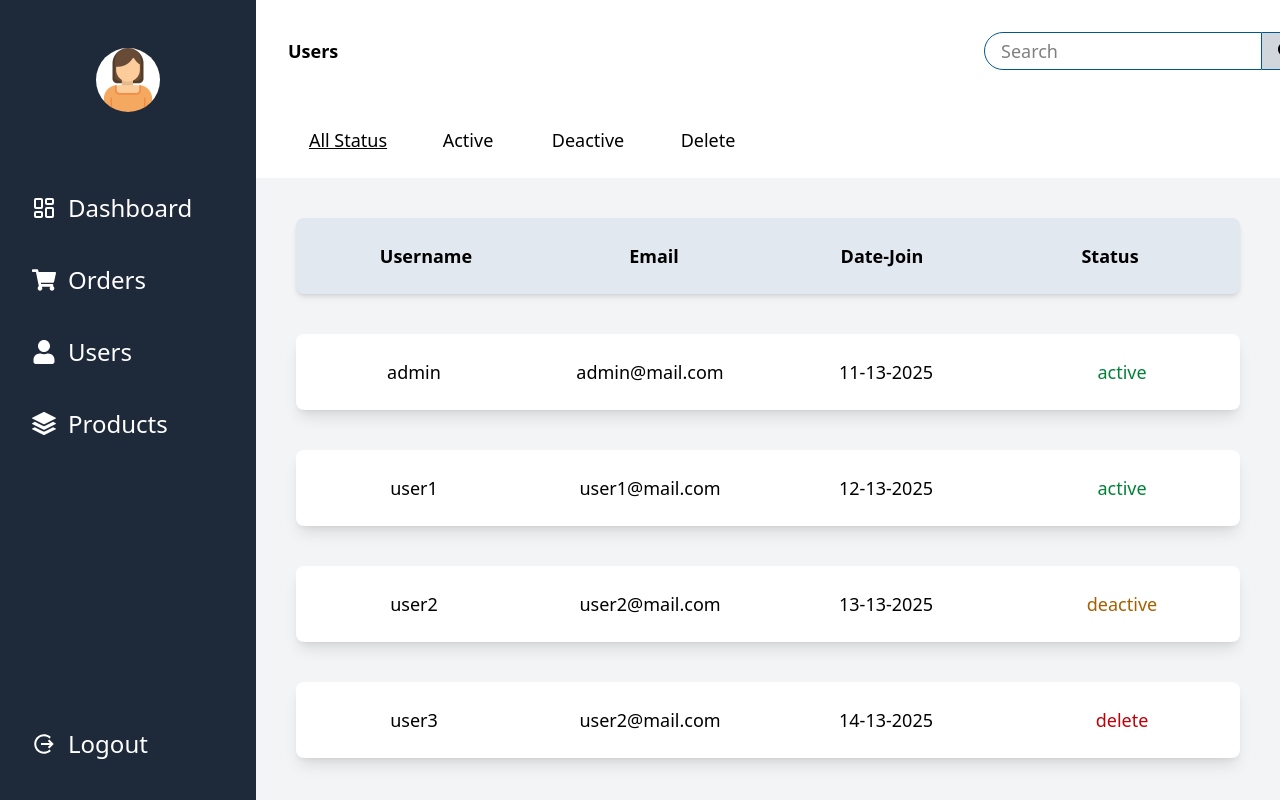
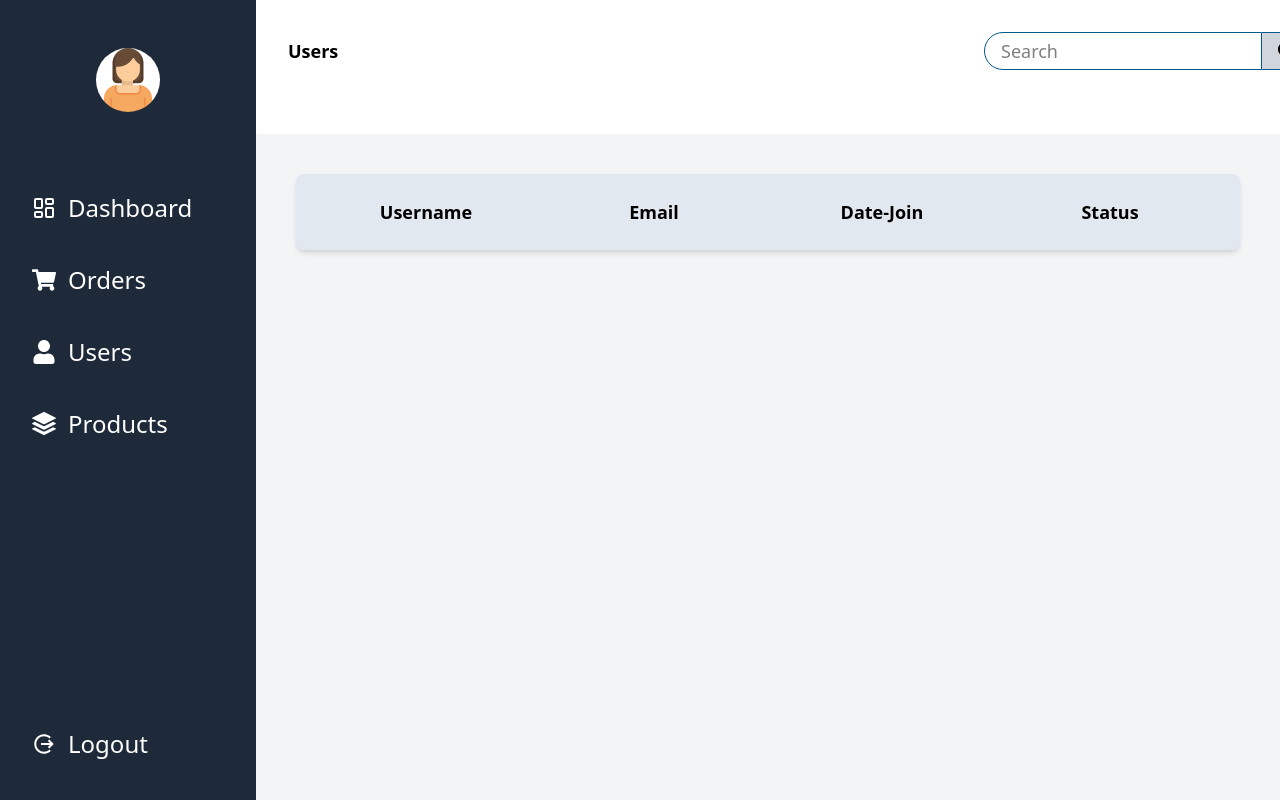
Before and after one commit to sauzanfaza/admin-dashboard, a React (Vite) app: page /user-page in a window 1280 px wide. Shown: the top 800 px of the page. Built offline with nearby package versions, Linux system fonts and the light colour scheme.

Commit message:
change data user from dummy data to data user from localstorage, when user sign up first

```diff
--- a/src/pages/Regis.jsx
+++ b/src/pages/Regis.jsx
@@ -11,17 +11,20 @@ export default function Regis() {
     const handleRegister = (e) => {
         e.preventDefault();
 
+        // cek confirm pw
         if(password !== confirm) {
             alert("Password tidak sama!")
             return;
         }
 
+        // cek apakah sudah ada yg pake username yang sama
         const users = JSON.parse(localStorage.getItem("users")) || [];
         if(users.find((u) => u.username === username)) {
             alert("username telah dipakai!")
             return;
         }
 
+        // kalo gak ada masukan username baru, emailnya, dan pw nya, lalu redirect ke login page
         users.push({ username, email, password});
         localStorage.setItem("users", JSON.stringify(users))
         alert("Register berhasil!");
--- a/src/pages/User.jsx
+++ b/src/pages/User.jsx
@@ -1,33 +1,39 @@
 import Sidebar from "../components/Sidebar"
 import Navbar from "../components/Navbar"
-import { users } from "../data/data"
+// import { users } from "../data/data"
 import { useState } from "react"
 import { useSearch } from "../../SearchContext"
 import { useMemo } from "react"
 import SearchBar from "../components/SearchBar"
+import { useEffect } from "react"
+import { data } from "react-router-dom"
 
 export default function User({user, setUser}) {
-    const [selectedStatus, setSelectedStatus] = useState("All Status")
+    const [userForm, setUserForm] = useState([])
     const [isOpen, setIsOpen] = useState(false)
     const {keyword} = useSearch()
 
+    //useEffect untuk ambil data dari localStorage, [] itu untuk sekali
+    useEffect(() => {
+        const dataUser = localStorage.getItem("users") //users itu var tempat simpen data di localstroage saat user regis (regis.jsx)
+        if(dataUser) {
+            setUserForm(JSON.parse(dataUser))
+        }
+    }, [])
+
+    //useMemo untuk ngolah data
     const filterUser = useMemo(() => {
-        return users.filter((user) => {
+        return userForm.filter((user) => {
             const lowerKeyword = keyword.toLowerCase()
             const matchKeyword = keyword ?
                 user.username.toLowerCase().includes(lowerKeyword) ||
-                user.email.toLowerCase().includes(lowerKeyword) ||
-                user.date.toLowerCase().includes(lowerKeyword) ||
-                user.status.toLowerCase().includes(lowerKeyword)
-                : true
+                user.email.toLowerCase().includes(lowerKeyword)
+                : true //kalo gak match samakeyword yang dicari return semua data
 
-            const matchStatus = selectedStatus === "All Status"
-                ? true
-                : user.status.toLowerCase() === selectedStatus.toLowerCase()
 
-            return matchKeyword && matchStatus
+            return matchKeyword
         })
-    }, [keyword, selectedStatus])
+    }, [keyword, userForm])
 
     return(
         <>
@@ -40,7 +46,7 @@ export default function User({user, setUser}) {
                     <SearchBar />
                 </Navbar>
                 <div className="grid md:grid-cols-2 text-[12px] md:text-lg bg-white md:px-8 px-4 py-4">
-                <div className="grid grid-cols-4 items-start lg:text-lg">
+                {/* <div className="grid grid-cols-4 items-start lg:text-lg">
                 {["All Status", "Active", "Deactive", "Delete"].map((status) => (
                         <button
                             key={status}
@@ -53,7 +59,7 @@ export default function User({user, setUser}) {
                             {status}
                         </button>
                 ))}
-                </div>
+                </div> */}
                 </div>
                     <div className="grid grid-cols-4 items-center text-[12px] md:text-lg font-bold shadow-md rounded-lg px-4 py-2 md:py-4 lg:py-6 m-10 bg-slate-200">
                         <div className="text-center">Username</div>
@@ -62,11 +68,11 @@ export default function User({user, setUser}) {
                         <div className="text-center">Status</div>
                     </div>
 
-                    {filterUser.map((user) => (
-                        <div key={user.id} className="grid grid-cols-4 break-words bg-white text-[12px] md:text-lg shadow-lg rounded-lg mt-4 m-10 py-4 md:py-4 lg:py-6 hover:bg-slate-300">
+                    {filterUser.map((user, index) => (
+                        <div key={index} className="grid grid-cols-4 break-words bg-white text-[12px] md:text-lg shadow-lg rounded-lg mt-4 m-10 py-4 md:py-4 lg:py-6 hover:bg-slate-300">
                             <div className="text-center">{user.username}</div>
                             <div className="text-center">{user.email}</div>
-                            <div className="text-center">{user.date}</div>
+                            {/* <div className="text-center">{user.date}</div>
                             <div className={`text-center
                                 ${user.status.toLowerCase() === "active"
                                     ? "text-green-700"
@@ -74,7 +80,7 @@ export default function User({user, setUser}) {
                                     ? "text-yellow-700"
                                     : "text-red-700"
                                 }`}
-                                >{user.status}</div>
+                                >{user.status}</div> */}
                         </div>
                     ))}
             </main>
```
